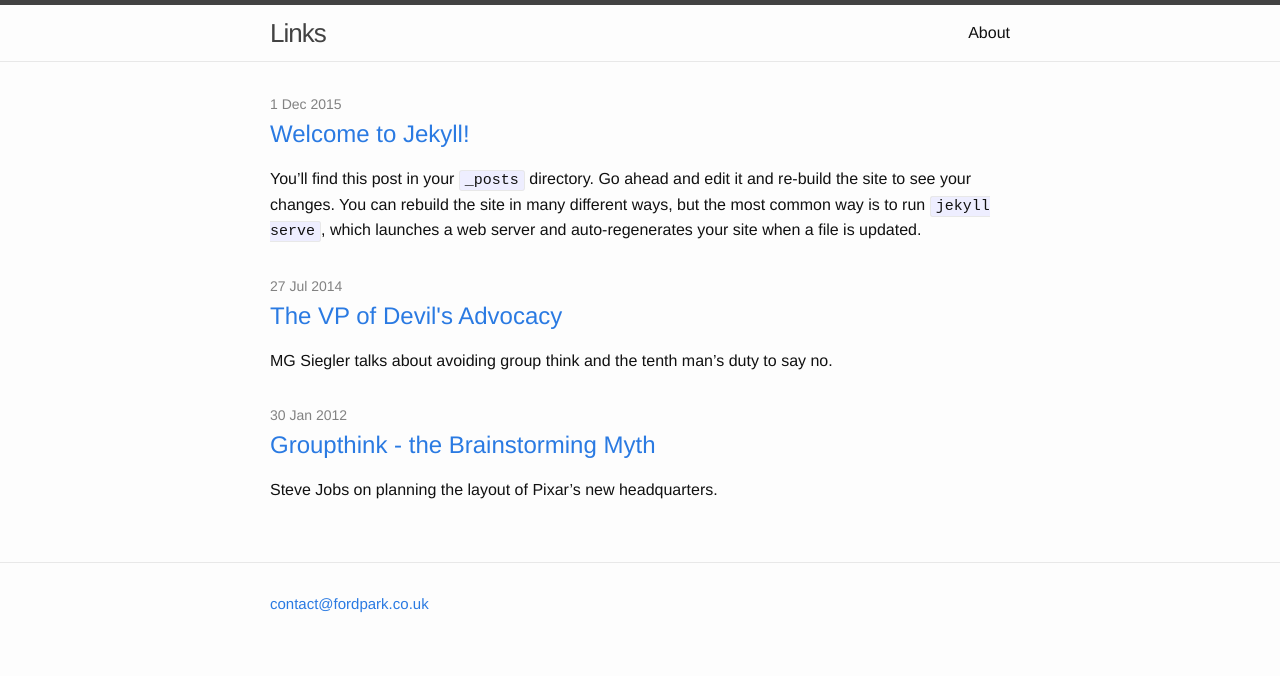
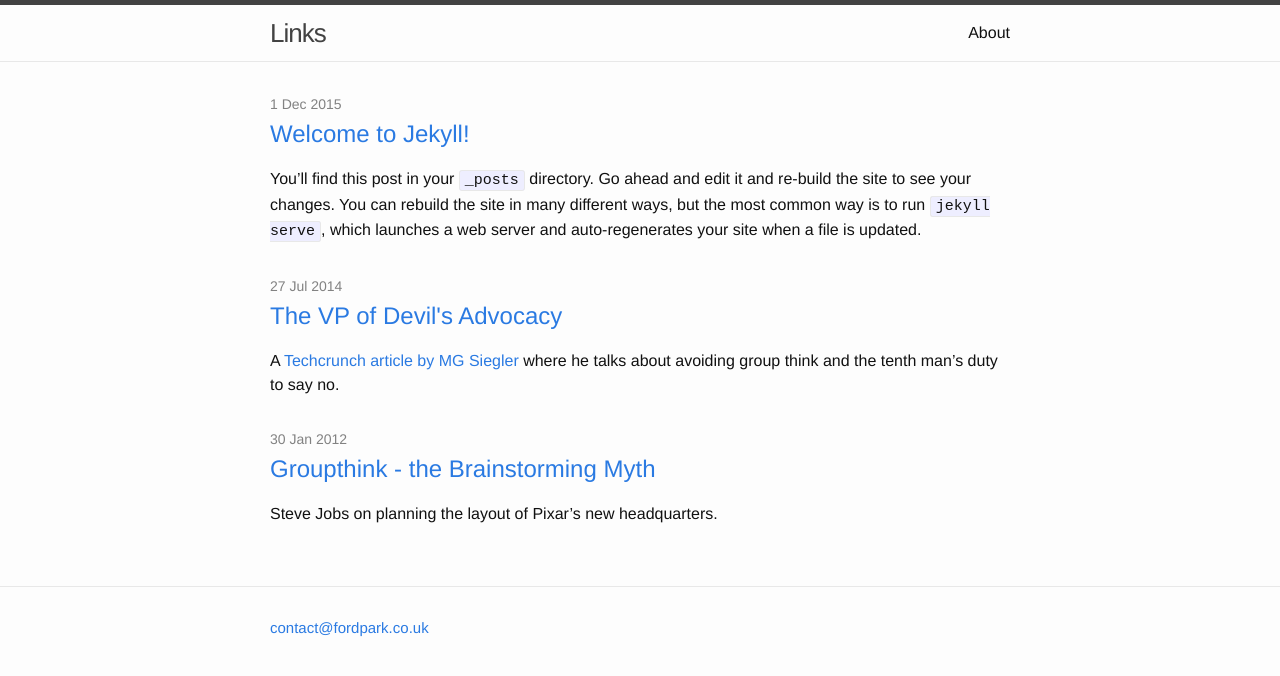
Before and after one commit to FordPark/fordpark.github.io, a Jekyll site: the page built from index.html, in a window 1280 px wide. Shown: the top 676 px of the page. Built offline with Jekyll 4.4.1, drawn with Linux system fonts in a browser that asks for light colours.

Commit message:
Add link.

```diff
--- a/_posts/2014-07-27-the-vp-of-devils-advocacy.markdown
+++ b/_posts/2014-07-27-the-vp-of-devils-advocacy.markdown
@@ -4,8 +4,4 @@ title:  "The VP of Devil's Advocacy"
 date:   2014-07-27 12:00:00 +0000
 categories:
 ---
-MG Siegler talks about avoiding group think and the tenth man’s duty to say no.
-
-<!--more-->
-
-Blah.
+A [Techcrunch article by MG Siegler](http://techcrunch.com/2014/07/27/the-vp-of-devils-advocacy/) where he talks about avoiding group think and the tenth man’s duty to say no.
```
